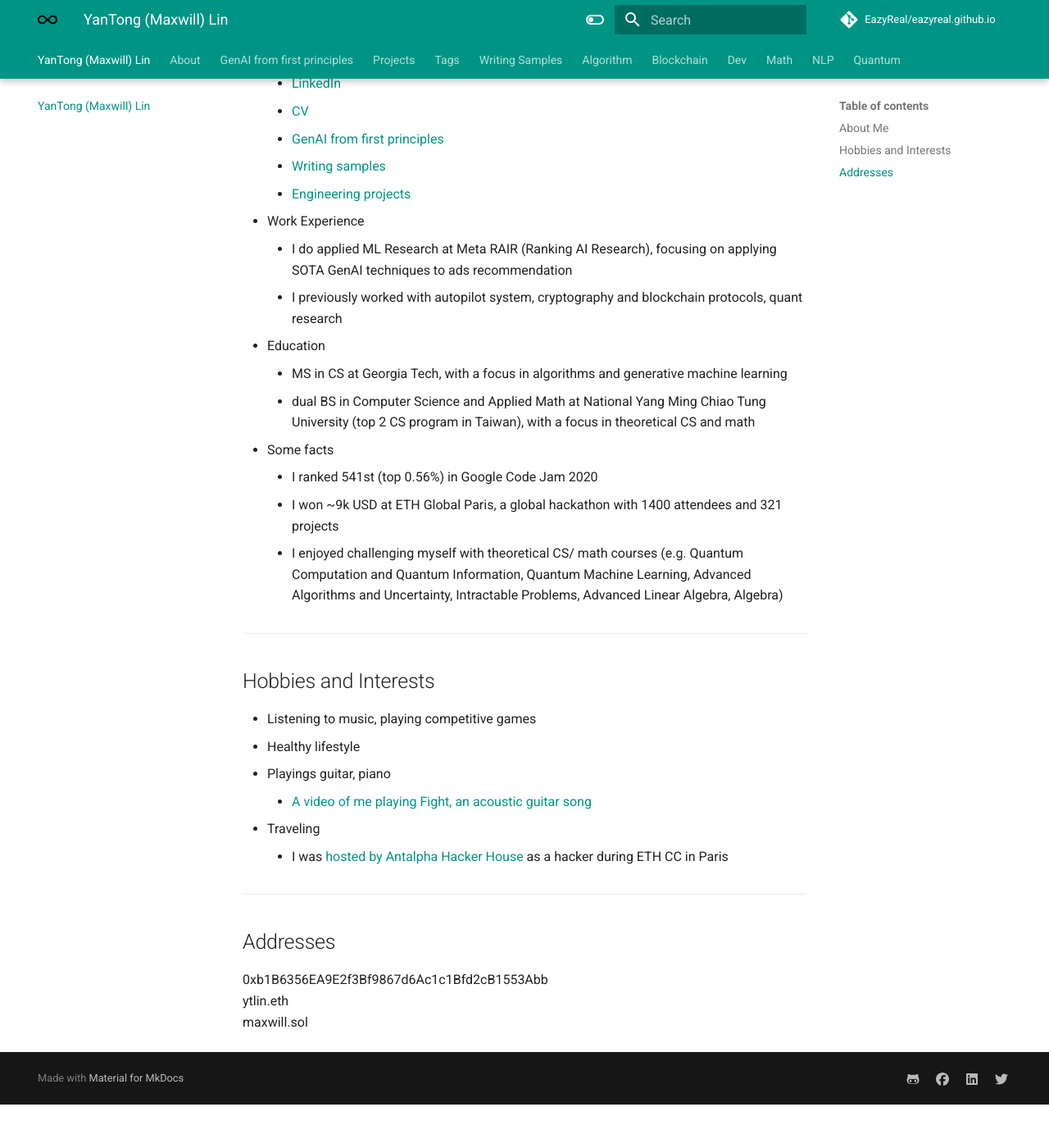
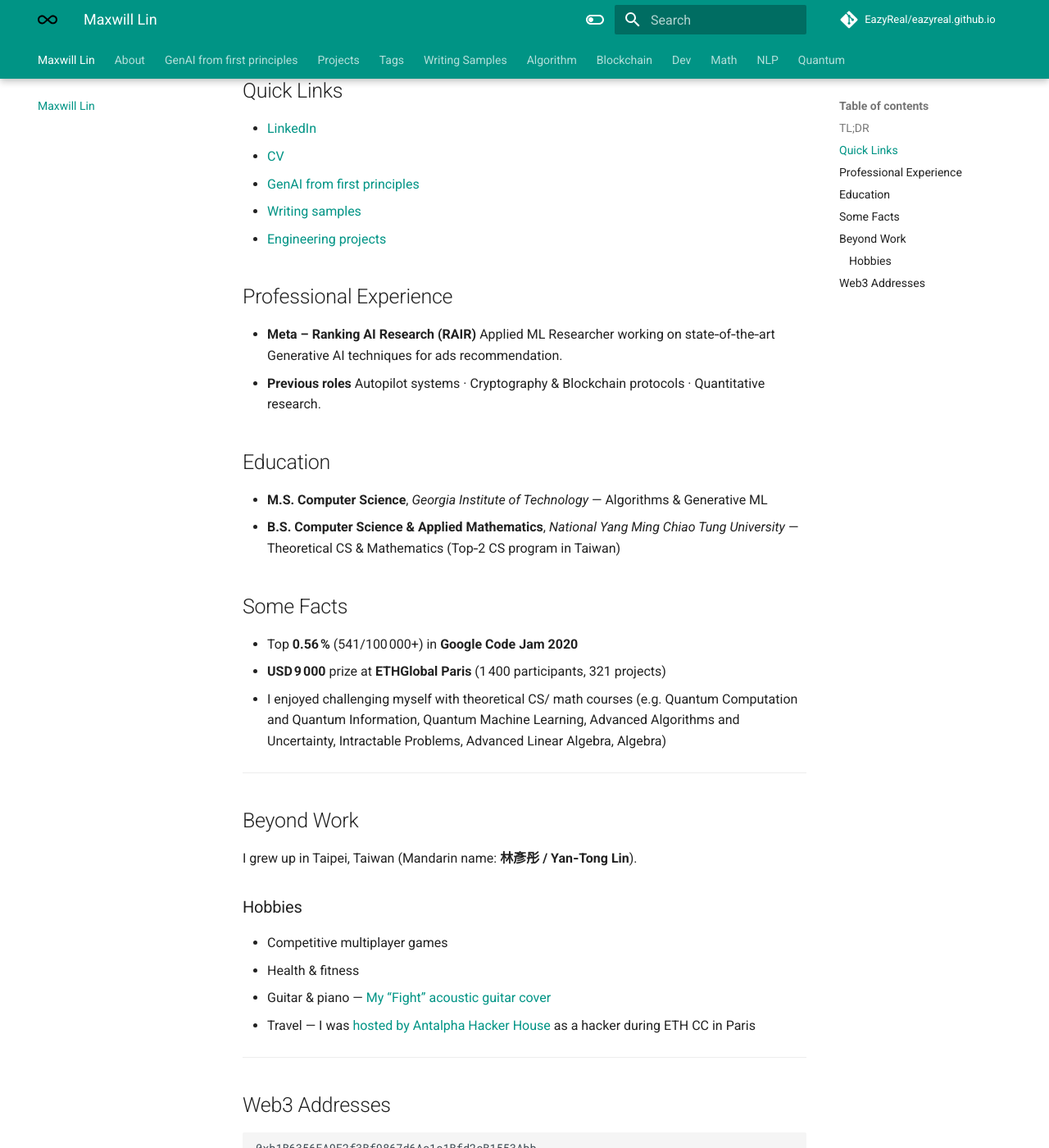
Before and after one commit to EazyReal/eazyreal.github.io, an MkDocs documentation site: the page built from docs/index.md, in a window 1280 px wide and 1400 px high, scrolled down 586 px. Shown: the whole window at 82% size. Built offline with MkDocs 1.6.1 and Material for MkDocs 9.7.7, drawn with Linux system fonts in a browser that asks for light colours; comment, search, counter and statistics services are not loaded; before the commit the page ends 1933 px from its top, so only the background shows below that; some of the changed text lies outside the part shown.

Commit message:
update home

````diff
--- a/docs/index.md
+++ b/docs/index.md
@@ -1,44 +1,65 @@
 ---
-title: YanTong (Maxwill) Lin
+title: Maxwill Lin
 tags: [home]
 ---
 
-Last updated: {{ git_revision_date_localized }}
+*Last updated: {{ git_revision_date_localized }}*
 
-<img src="img/profile.jpg" alt="drawing" width="200"/>
+<p align="center">
+  <img src="img/profile.jpg" alt="Maxwill Lin" width="180"/>
+</p>
 
-## About Me
-- TDLR: generalist with strong foundation in math and coding, now focusing in GenAI.
-- Pointers
-    - [LinkedIn](https://www.linkedin.com/in/maxwilllin/)
-    - [CV](https://drive.google.com/file/d/1iBTJaVHiqBjrJ9jxYKth7Zv-mOVhbsf0/view)
-    - [GenAI from first principles](./genai_first_principles.md)
-    - [Writing samples](./writing_samples.md)
-    - [Engineering projects](./projects.md)
-- Work Experience
-    - I do applied ML Research at Meta RAIR (Ranking AI Research), focusing on applying SOTA GenAI techniques to ads recommendation
-    - I previously worked with autopilot system, cryptography and blockchain protocols, quant research
-- Education
-    - MS in CS at Georgia Tech, with a focus in algorithms and generative machine learning
-    - dual BS in Computer Science and Applied Math at National Yang Ming Chiao Tung University (top 2 CS program in Taiwan), with a focus in theoretical CS and math
-- Some facts
-    - I ranked 541st (top 0.56%) in Google Code Jam 2020
-    - I won ~9k USD at ETH Global Paris, a global hackathon with 1400 attendees and 321 projects
-    - I enjoyed challenging myself with theoretical CS/ math courses (e.g. Quantum Computation and Quantum Information, Quantum Machine Learning, Advanced Algorithms and Uncertainty, Intractable Problems, Advanced Linear Algebra, Algebra)
+## TL;DR
+
+Generalist with a strong foundation in mathematics and coding, currently focusing on Generative AI.
+
+## Quick Links
+
+* [LinkedIn](https://www.linkedin.com/in/maxwilllin/)
+* [CV](https://drive.google.com/file/d/1iBTJaVHiqBjrJ9jxYKth7Zv-mOVhbsf0/view)
+* [GenAI from first principles](./genai_first_principles.md)
+* [Writing samples](./writing_samples.md)
+* [Engineering projects](./projects.md)
+
+
+## Professional Experience
+
+* **Meta – Ranking AI Research (RAIR)**
+  Applied ML Researcher working on state‑of‑the‑art Generative AI techniques for ads recommendation.
+* **Previous roles**
+  Autopilot systems · Cryptography & Blockchain protocols · Quantitative research.
+
+
+## Education
+
+* **M.S. Computer Science**, *Georgia Institute of Technology* — Algorithms & Generative ML
+* **B.S. Computer Science & Applied Mathematics**, *National Yang Ming Chiao Tung University* — Theoretical CS & Mathematics (Top‑2 CS program in Taiwan)
+
+## Some Facts
+
+* Top **0.56 %** (541/100 000+) in **Google Code Jam 2020**
+* **USD 9 000** prize at **ETHGlobal Paris** (1 400 participants, 321 projects)
+* I enjoyed challenging myself with theoretical CS/ math courses (e.g. Quantum Computation and Quantum Information, Quantum Machine Learning, Advanced Algorithms and Uncertainty, Intractable Problems, Advanced Linear Algebra, Algebra)
 
 ---
 
-## Hobbies and Interests
-- Listening to music, playing competitive games
-- Healthy lifestyle
-- Playings guitar, piano
-    - [A video of me playing Fight, an acoustic guitar song](https://youtu.be/XmpmadFYGOk)
-- Traveling
-    - I was [hosted by Antalpha Hacker House](https://youtu.be/MSYaon4zNsc?si=ac7TzA_bLDmVUMfR) as a hacker during ETH CC in Paris
+## Beyond Work
+
+I grew up in Taipei, Taiwan (Mandarin name: **林彥彤 / Yan‑Tong Lin**).
+
+### Hobbies
+
+* Competitive multiplayer games
+* Health & fitness
+* Guitar & piano — [My “Fight” acoustic guitar cover](https://youtu.be/XmpmadFYGOk)
+* Travel — I was [hosted by Antalpha Hacker House](https://youtu.be/MSYaon4zNsc?si=ac7TzA_bLDmVUMfR) as a hacker during ETH CC in Paris
 
 ---
 
-## Addresses
+## Web3 Addresses
+
+```
 0xb1B6356EA9E2f3Bf9867d6Ac1c1Bfd2cB1553Abb
 ytlin.eth
 maxwill.sol
+```
````
